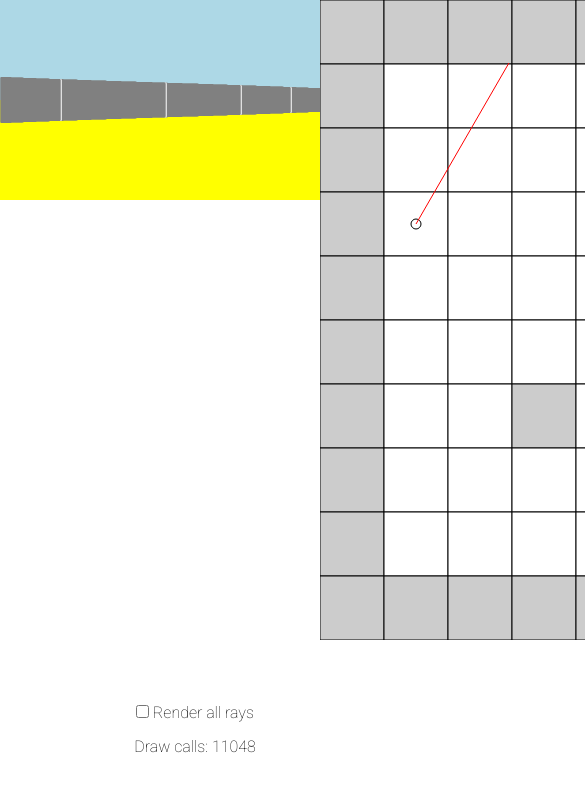
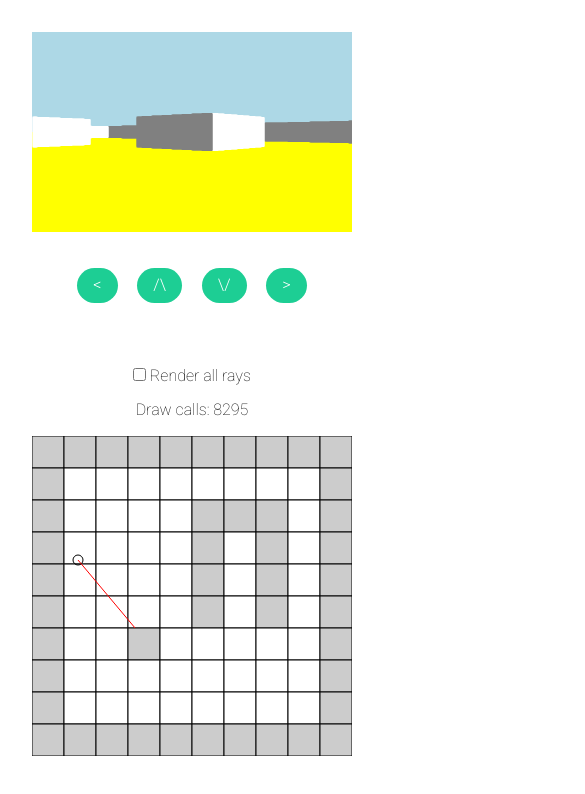
Before and after one commit to jedgeworth/raycasting-js, a website built with webpack: page index.html in a window 390 px wide. Shown: the top 794 px of the page, 585 px wide, since content can reach past the window. Built offline with nearby package versions, Linux system fonts and the light colour scheme; animation ran at ten frames a second.

Commit message:
Added click/touch controls. Made layout 'mobile friendly'.

```diff
--- a/index.html
+++ b/index.html
@@ -15,17 +15,29 @@
 <body>
 
     <div class="row">
-        <canvas id="viewport" width="320" height="200"></canvas>
-        <canvas id="map" width="640" height="640"></canvas>
+        <div class="col-left">
+            <canvas id="viewport" width="320" height="200"></canvas>
+            <div class="keys">
+                <button id="left">&lt;</button>
+                <button id="up">/\</button>
+                <button id="down">\/</button>
+                <button id="right">&gt;</button>
+
+                <div class="controls">
+                    <input id="renderAllRays" type="checkbox" value="1">
+                    <label for="renderAllRays"> Render all rays</label>
+                </div>
+
+                <p>Draw calls: <span id="drawCallsCount">0</span></p>
+            </div>
+        </div>
+        <div class="col-right">
+        <canvas id="map" width="320" height="320"></canvas>
+        </div>
     </div>
 
 
-    <div class="controls">
-        <input id="renderAllRays" type="checkbox" value="1">
-        <label for="renderAllRays"> Render all rays</label>
-    </div>
 
-    <p>Draw calls: <span id="drawCallsCount">0</span></p>
 
 </body>
 </html>
--- a/src/index.js
+++ b/src/index.js
@@ -29,8 +29,8 @@ const rayLengths = [];          // Float[]
 const rayTexCoords = [];        // Int[]
 const rayWallShades = [];
 
-const mapPixelSize = 640;
-const mapResolution = 64;
+const mapPixelSize = 320;
+const mapResolution = 32;
 
 const mapData = [
     [1, 1, 1, 1, 1, 1, 1, 1, 1, 1],
@@ -79,7 +79,6 @@ document.getElementById('renderAllRays').addEventListener('change', (event) => {
 
 
 
-
 /**
  * Setup any objects.
  */
@@ -89,9 +88,9 @@ function initWorld() {
     projectionPlane = new ProjectionPlane(320, 200, 60);
 
     player = new Player();
-    player.x = 96.0;
-    player.y = 224.0;
-    player.rotation = 60.0;
+    player.x = 46.0;
+    player.y = 124.0;
+    player.rotation = 310.0;
 
 
     for (let i = 0; i < projectionPlane.width; i += 1) {
@@ -386,6 +385,36 @@ function drawLine(ctx, x, y, xEnd, yEnd, color) {
 
 
 
+function moveForward() {
+    player.x += Math.sin(projectionPlane.toRadians(player.rotation + 90)) * 5.0;
+    player.y += Math.cos(projectionPlane.toRadians(player.rotation + 90)) * 5.0;
+}
+
+function moveBackward() {
+    player.x -= Math.sin(projectionPlane.toRadians(player.rotation + 90)) * 5.0;
+    player.y -= Math.cos(projectionPlane.toRadians(player.rotation + 90)) * 5.0;
+}
+
+function wrapRotation(){
+    if (player.rotation >= 360.0) {
+        player.rotation -= 360.0;
+    }
+
+    if (player.rotation < 0.0) {
+        player.rotation += 360.0;
+    }
+}
+
+function rotateLeft() {
+    player.rotation += 5.1;
+    wrapRotation();
+}
+
+function rotateRight() {
+    player.rotation -= 5.1;
+    wrapRotation();
+}
+
 
 /**
  * Handle keypresses.
@@ -406,31 +435,69 @@ function handleKeys() {
 
     if (currentlyPressedKeys[87] || currentlyPressedKeys[38]) {
       // W
-        player.x += Math.sin(projectionPlane.toRadians(player.rotation + 90)) * 5.0;
-        player.y += Math.cos(projectionPlane.toRadians(player.rotation + 90)) * 5.0;
+    moveForward();
     }
 
     if (currentlyPressedKeys[83] || currentlyPressedKeys[40]) {
       // S
-        player.x -= Math.sin(projectionPlane.toRadians(player.rotation + 90)) * 5.0;
-        player.y -= Math.cos(projectionPlane.toRadians(player.rotation + 90)) * 5.0;
+        moveBackward();
     }
 
     if (currentlyPressedKeys[65] || currentlyPressedKeys[37]) {
       // A
-      player.rotation += 5.1;
+        rotateLeft();
     }
 
     if (currentlyPressedKeys[68] || currentlyPressedKeys[39]) {
       // D
-      player.rotation -= 5.1;
+        rotateRight();
     }
 
-    if (player.rotation >= 360.0) {
-        player.rotation -= 360.0;
-    }
 
-    if (player.rotation < 0.0) {
-        player.rotation += 360.0;
-    }
   }
+
+document.getElementById('up').addEventListener('mousedown', (e) => {
+    currentlyPressedKeys[38] = true;
+});
+
+document.getElementById('up').addEventListener('touchstart', (e) => {
+    currentlyPressedKeys[38] = true;
+});
+
+document.getElementById('down').addEventListener('mousedown', (e) => {
+    currentlyPressedKeys[40] = true;
+});
+
+document.getElementById('down').addEventListener('touchstart', (e) => {
+    currentlyPressedKeys[40] = true;
+});
+
+document.getElementById('left').addEventListener('mousedown', (e) => {
+    currentlyPressedKeys[37] = true;
+});
+
+document.getElementById('left').addEventListener('touchstart', (e) => {
+    currentlyPressedKeys[37] = true;
+});
+
+document.getElementById('right').addEventListener('mousedown', (e) => {
+    currentlyPressedKeys[39] = true;
+});
+
+document.getElementById('right').addEventListener('touchstart', (e) => {
+    currentlyPressedKeys[39] = true;
+});
+
+window.addEventListener('mouseup', function(event){
+    currentlyPressedKeys[37] = false;
+    currentlyPressedKeys[38] = false;
+    currentlyPressedKeys[39] = false;
+    currentlyPressedKeys[40] = false;
+});
+
+// window.addEventListener('touchend', function(event){
+//     currentlyPressedKeys[37] = false;
+//     currentlyPressedKeys[38] = false;
+//     currentlyPressedKeys[39] = false;
+//     currentlyPressedKeys[40] = false;
+// });
--- a/src/styles/index.scss
+++ b/src/styles/index.scss
@@ -36,9 +36,15 @@ button{
 
 .row{
     display:flex;
+    flex-wrap:wrap;
+    margin:2rem;
 }
 
-.col{
+.col-left{
+    width:320px;
+}
+
+.col-right{
     width:50%;
 }
 
@@ -49,10 +55,17 @@ button{
 }
 
 #map{
-    width:640px;
-    height:640px;
+    width:320px;
+    height:320px;
 }
 
+.keys{
+    margin-top:2rem;
+}
+
+.keys > button{
+    margin: 0 .5rem;
+}
 
 .controls{
     margin-top:4rem;
```
